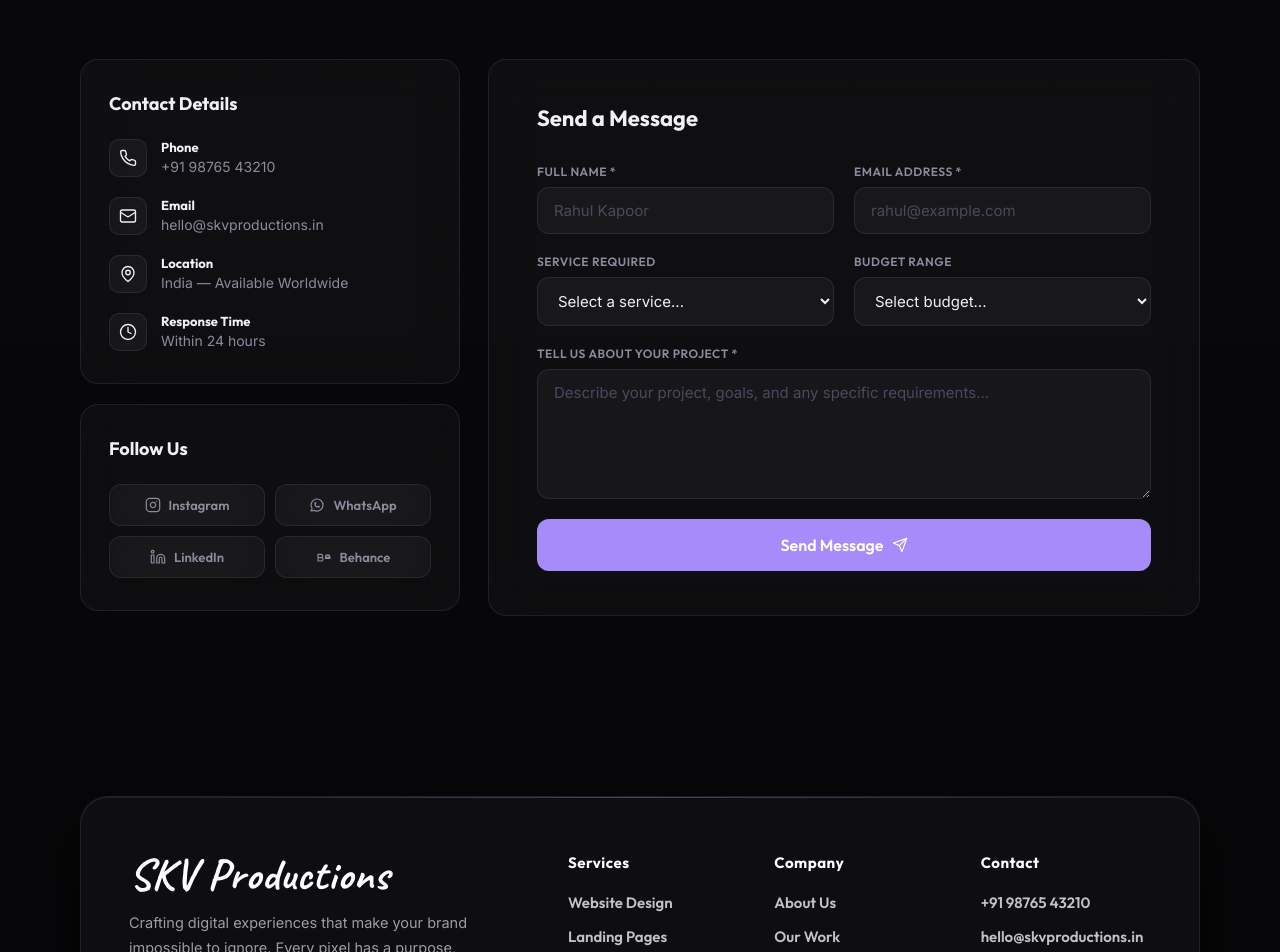
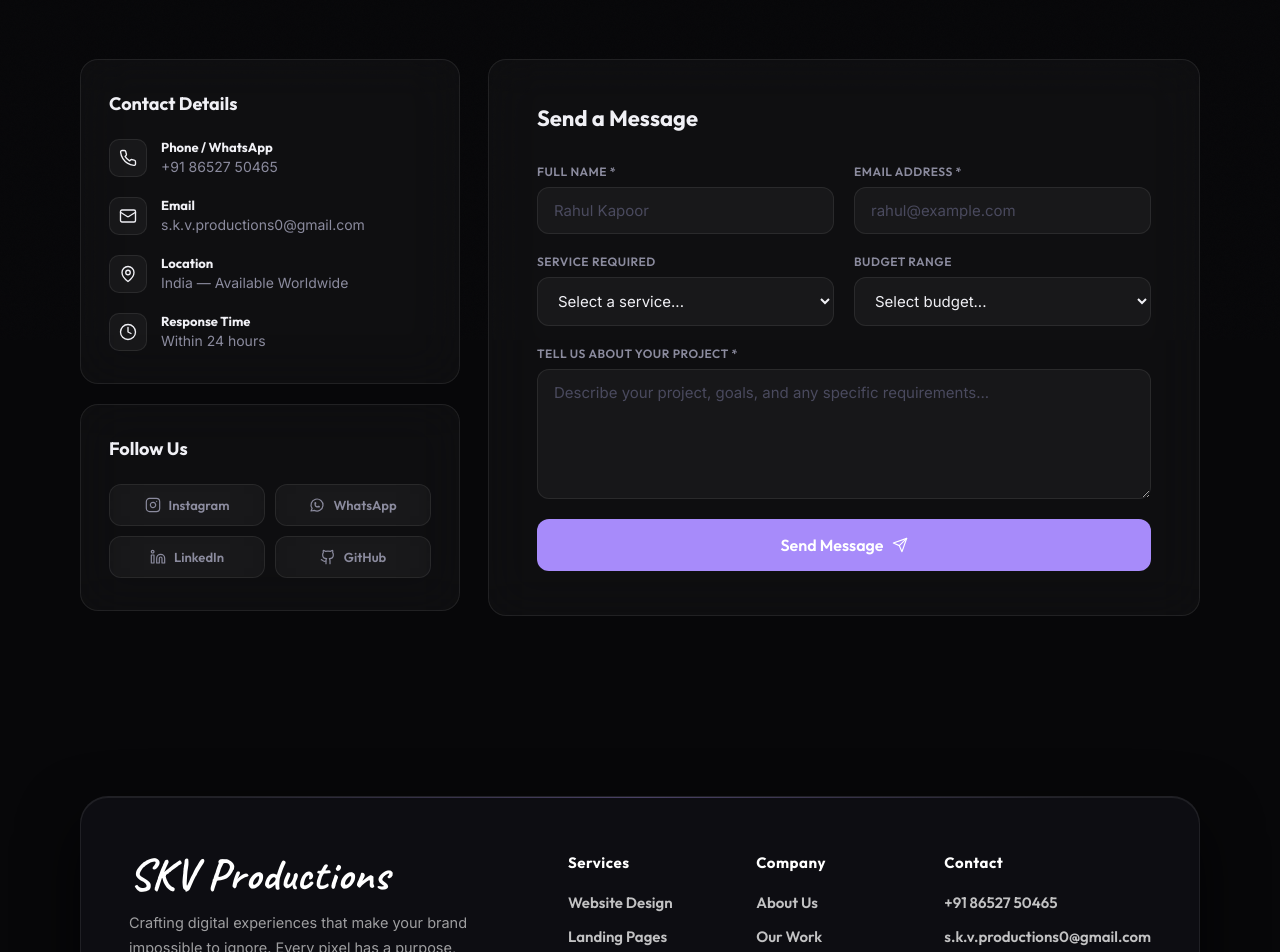
Before and after one commit to Shubham916-ui/SKV-productions, a React (Vite) app: page /contact in a window 1280 px wide. Shown: the part 460-1412 px from the top of the page. Built offline with nearby package versions, Linux system fonts and the light colour scheme.

Commit message:
adding contect details

```diff
--- a/src/components/Footer.jsx
+++ b/src/components/Footer.jsx
@@ -49,8 +49,8 @@ export default function Footer() {
               <div className="footer-col">
                 <h4>Contact</h4>
                 <ul>
-                  <li><a href="tel:+919876543210">+91 98765 43210</a></li>
-                  <li><a href="mailto:hello@skvproductions.in">hello@skvproductions.in</a></li>
+                  <li><a href="tel:+918652750465">+91 86527 50465</a></li>
+                  <li><a href="mailto:s.k.v.productions0@gmail.com">s.k.v.productions0@gmail.com</a></li>
                   <li><span>India — Worldwide</span></li>
                 </ul>
               </div>
@@ -64,16 +64,16 @@ export default function Footer() {
             © 2026 <span>SKV PRODUCTIONS</span>. ALL RIGHTS RESERVED.
           </p>
           <div className="footer-social-icons">
-            <a href="https://github.com" target="_blank" rel="noopener noreferrer" className="social-icon-btn" aria-label="GitHub">
+            <a href="https://github.com/skvproductions0" target="_blank" rel="noopener noreferrer" className="social-icon-btn" aria-label="GitHub">
               <IconGitHub size={18} />
             </a>
-            <a href="https://linkedin.com" target="_blank" rel="noopener noreferrer" className="social-icon-btn" aria-label="LinkedIn">
+            <a href="https://www.linkedin.com/in/skv-undefined/" target="_blank" rel="noopener noreferrer" className="social-icon-btn" aria-label="LinkedIn">
               <IconLinkedIn size={18} />
             </a>
-            <a href="https://instagram.com" target="_blank" rel="noopener noreferrer" className="social-icon-btn" aria-label="Instagram">
+            <a href="https://www.instagram.com/s.k.v.productions0/" target="_blank" rel="noopener noreferrer" className="social-icon-btn" aria-label="Instagram">
               <IconInstagram size={18} />
             </a>
-            <a href="https://wa.me/919876543210" target="_blank" rel="noopener noreferrer" className="social-icon-btn" aria-label="WhatsApp">
+            <a href="https://wa.me/918652750465" target="_blank" rel="noopener noreferrer" className="social-icon-btn" aria-label="WhatsApp">
               <IconWhatsApp size={18} />
             </a>
           </div>
--- a/src/pages/Contact.jsx
+++ b/src/pages/Contact.jsx
@@ -8,7 +8,7 @@ import {
   IconInstagram,
   IconWhatsApp,
   IconLinkedIn,
-  IconBehance,
+  IconGitHub,
   IconCheck,
   IconSend
 } from "../components/Icons";
@@ -42,11 +42,11 @@ export default function Contact() {
                 <div className="contact-items">
                   <div className="citem">
                     <span className="citem-icon"><IconPhone size={18} /></span>
-                    <div><strong>Phone</strong><p>+91 98765 43210</p></div>
+                    <div><strong>Phone / WhatsApp</strong><p><a href="tel:+918652750465" style={{ color: "inherit", textDecoration: "none" }}>+91 86527 50465</a></p></div>
                   </div>
                   <div className="citem">
                     <span className="citem-icon"><IconMail size={18} /></span>
-                    <div><strong>Email</strong><p>hello@skvproductions.in</p></div>
+                    <div><strong>Email</strong><p><a href="mailto:s.k.v.productions0@gmail.com" style={{ color: "inherit", textDecoration: "none" }}>s.k.v.productions0@gmail.com</a></p></div>
                   </div>
                   <div className="citem">
                     <span className="citem-icon"><IconMapPin size={18} /></span>
@@ -61,10 +61,10 @@ export default function Contact() {
               <div className="contact-card glass">
                 <h3>Follow Us</h3>
                 <div className="social-grid">
-                  <a href="#" className="social-card glass"><IconInstagram size={16} /> Instagram</a>
-                  <a href="#" className="social-card glass"><IconWhatsApp size={16} /> WhatsApp</a>
-                  <a href="#" className="social-card glass"><IconLinkedIn size={16} /> LinkedIn</a>
-                  <a href="#" className="social-card glass"><IconBehance size={16} /> Behance</a>
+                  <a href="https://www.instagram.com/s.k.v.productions0/" target="_blank" rel="noopener noreferrer" className="social-card glass"><IconInstagram size={16} /> Instagram</a>
+                  <a href="https://wa.me/918652750465" target="_blank" rel="noopener noreferrer" className="social-card glass"><IconWhatsApp size={16} /> WhatsApp</a>
+                  <a href="https://www.linkedin.com/in/skv-undefined/" target="_blank" rel="noopener noreferrer" className="social-card glass"><IconLinkedIn size={16} /> LinkedIn</a>
+                  <a href="https://github.com/skvproductions0" target="_blank" rel="noopener noreferrer" className="social-card glass"><IconGitHub size={16} /> GitHub</a>
                 </div>
               </div>
             </div>
```
